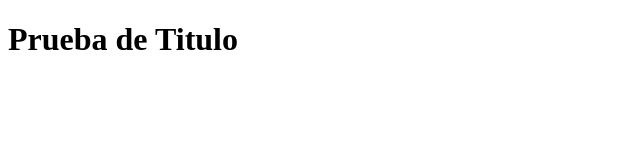
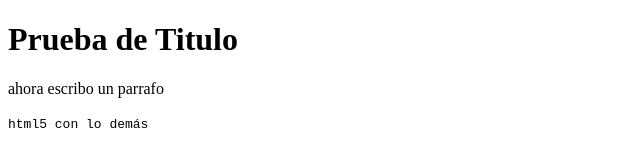
Before and after one commit to jruiztvnmedia/prueba, a plain HTML site: page index.html in a window 1280 px wide. Shown: the whole page, without its empty margins (0-640 px from the left). Drawn offline with Linux system fonts and the light colour scheme.

Commit message:
cambios de parrafo

```diff
--- a/index.html
+++ b/index.html
@@ -6,5 +6,7 @@
 </head>
 <body>
 	 <h1>Prueba de Titulo</h1>
+	<p>ahora escribo un parrafo</p>
+	<code>html5 con lo demás</code>
 </body>
 </html>
```
